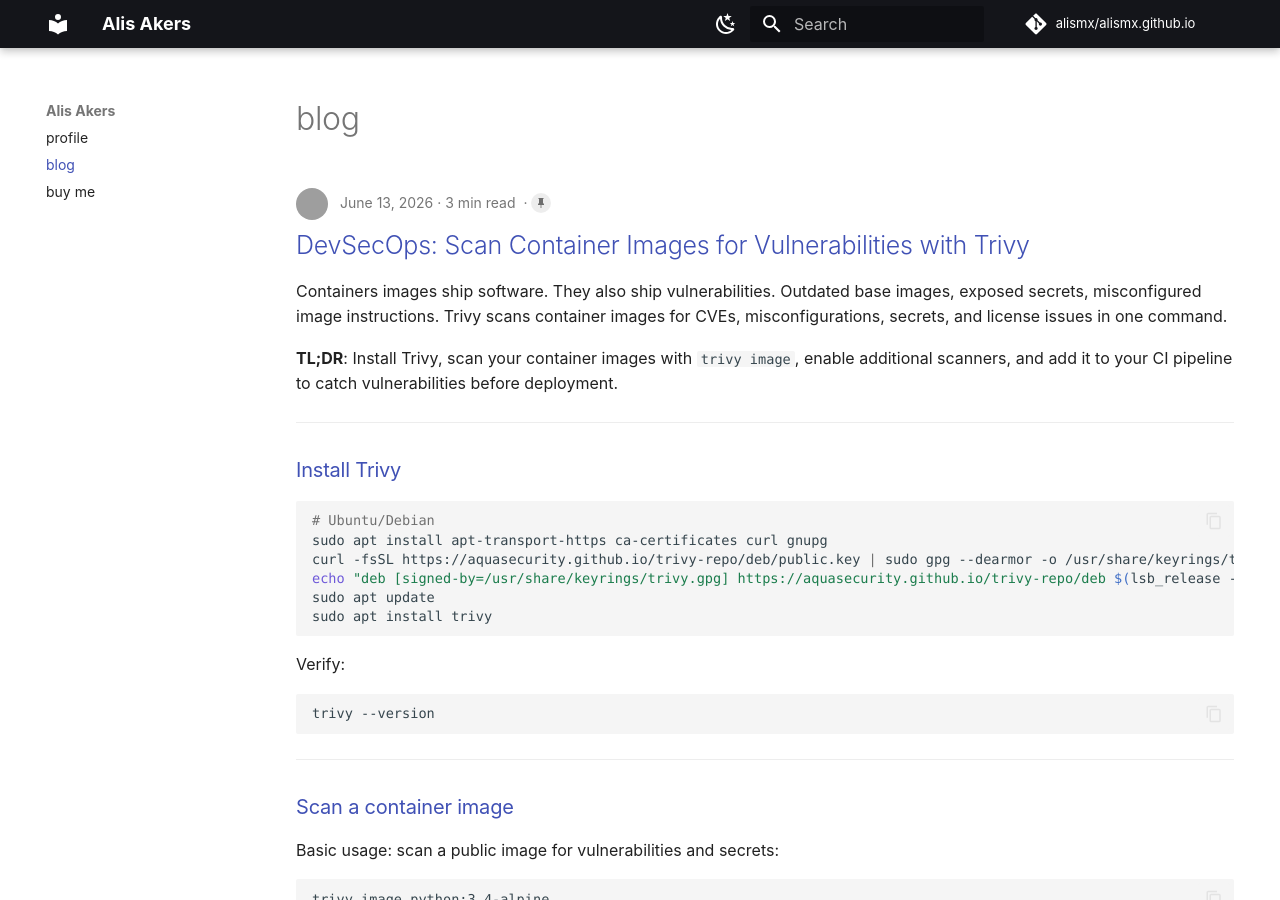
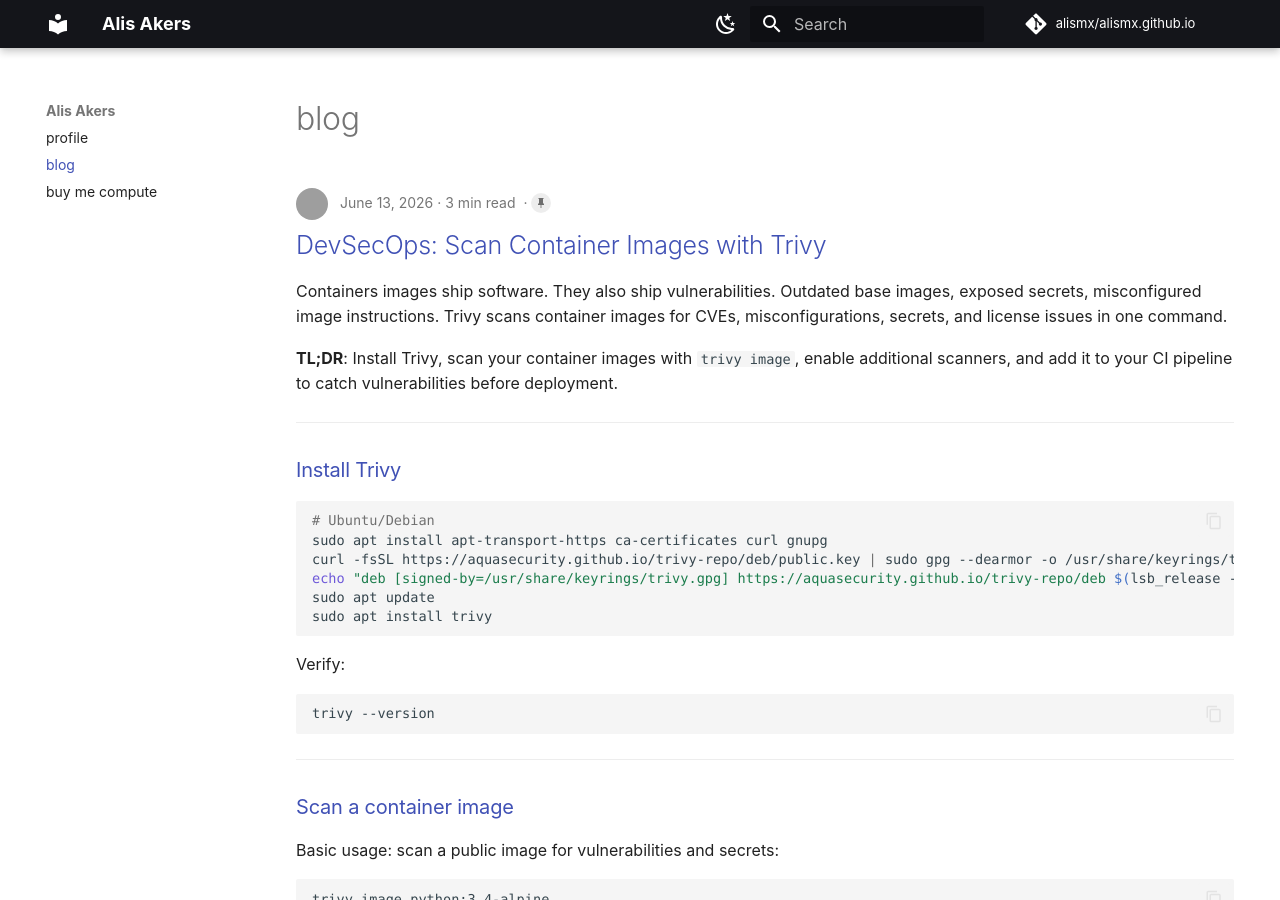
Before and after one commit to alismx/alismx.github.io, an MkDocs documentation site: the page built from docs/blog/index.md, in a window 1280 px wide and 900 px high. Built offline with MkDocs 1.6.1 and Material for MkDocs 9.7.7, drawn with Linux system fonts in a browser that asks for light colours; plug-ins that fetch from the network failed and are left out; comment, search, counter and statistics services are not loaded; grey boxes are pictures that could not be loaded.

```diff
--- a/docs/blog/posts/2026/06/sca-container-trivy.md
+++ b/docs/blog/posts/2026/06/sca-container-trivy.md
@@ -34,7 +34,7 @@
 pin: true
 ---
 
-# DevSecOps: Scan Container Images for Vulnerabilities with Trivy
+# DevSecOps: Scan Container Images with Trivy
 
 Containers images ship software. They also ship vulnerabilities. Outdated base images, exposed secrets, misconfigured image instructions. Trivy scans container images for CVEs, misconfigurations, secrets, and license issues in one command.
 
--- a/mkdocs.yml
+++ b/mkdocs.yml
@@ -9,7 +9,7 @@
 nav:
   - profile: index.md
   - blog/index.md
-  - buy me: https://ko-fi.com/alismx
+  - buy me compute: https://ko-fi.com/alismx
 
 plugins:
   - search
@@ -17,7 +17,6 @@
   - privacy
   - tags
   - blog:
-      authors_profile: true
       blog_dir: blog
       post_readtime: true
       archive: false
--- a/requirements.txt
+++ b/requirements.txt
@@ -2,4 +2,3 @@
 mkdocs-rss-plugin>=1.13,<2
 mkdocs-include-markdown-plugin>=7.3.0,<8
 mkdocs-material[recommended]
-mkdocs-material[imaging]
```
Also changed, not shown: site/404.html, site/blog/2026/06/09/devsecops-scan-for-secrets-in-your-git-repository.html, site/blog/2026/06/10/devsecops-run-sast-on-python-code-with-bandit.html, site/blog/2026/06/11/devsecops-manage-terraform-versions-with-tfenv.html, site/blog/2026/06/12/devsecops-scan-infrastructure-code-for-misconfigurations-with-checkov.html, site/blog/2026/06/13/devsecops-scan-container-images-with-trivy.html, site/blog/index.html, site/index.html, site/search/search_index.js, site/search/search_index.json, site/sitemap.xml, site/tags.json, 2 other files.
